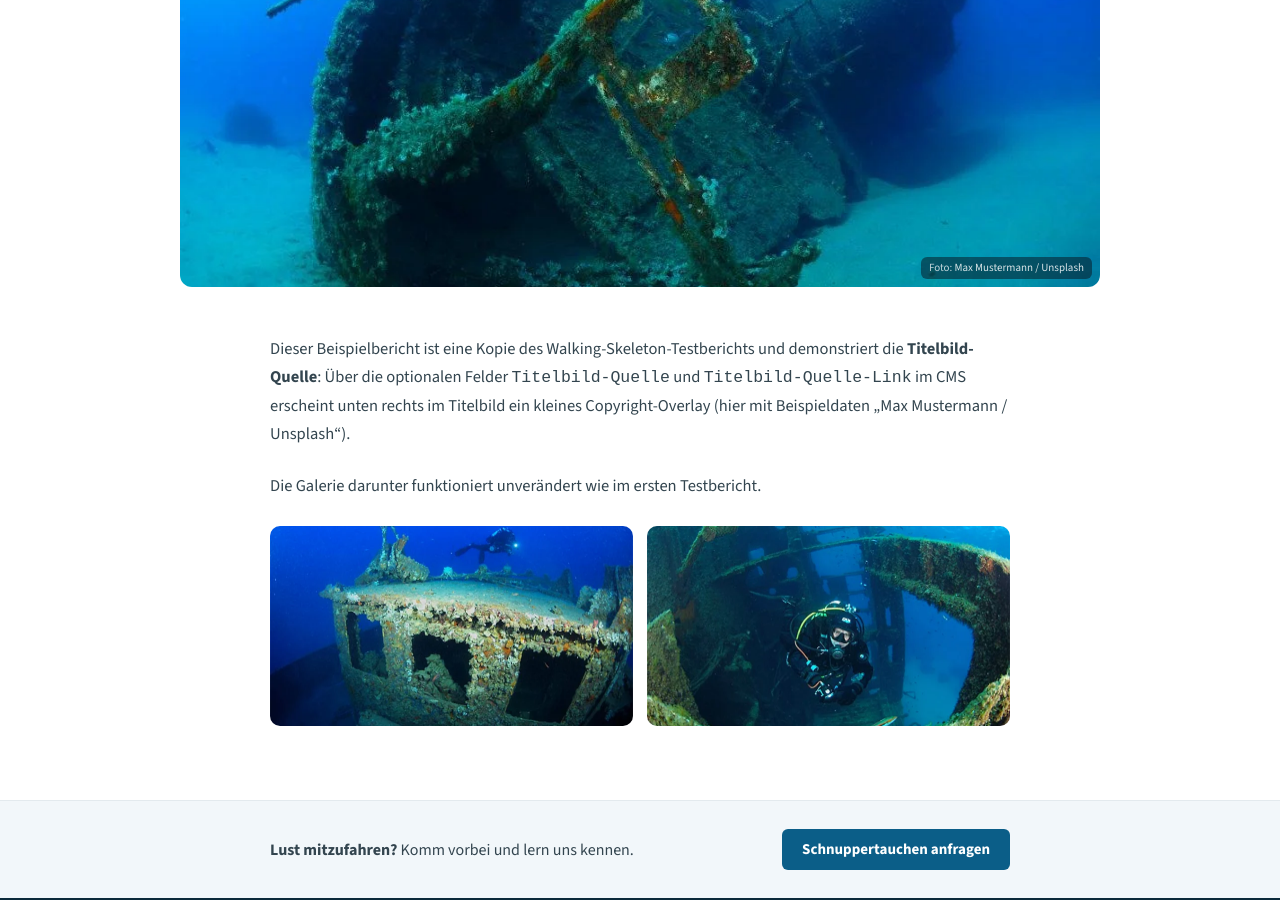
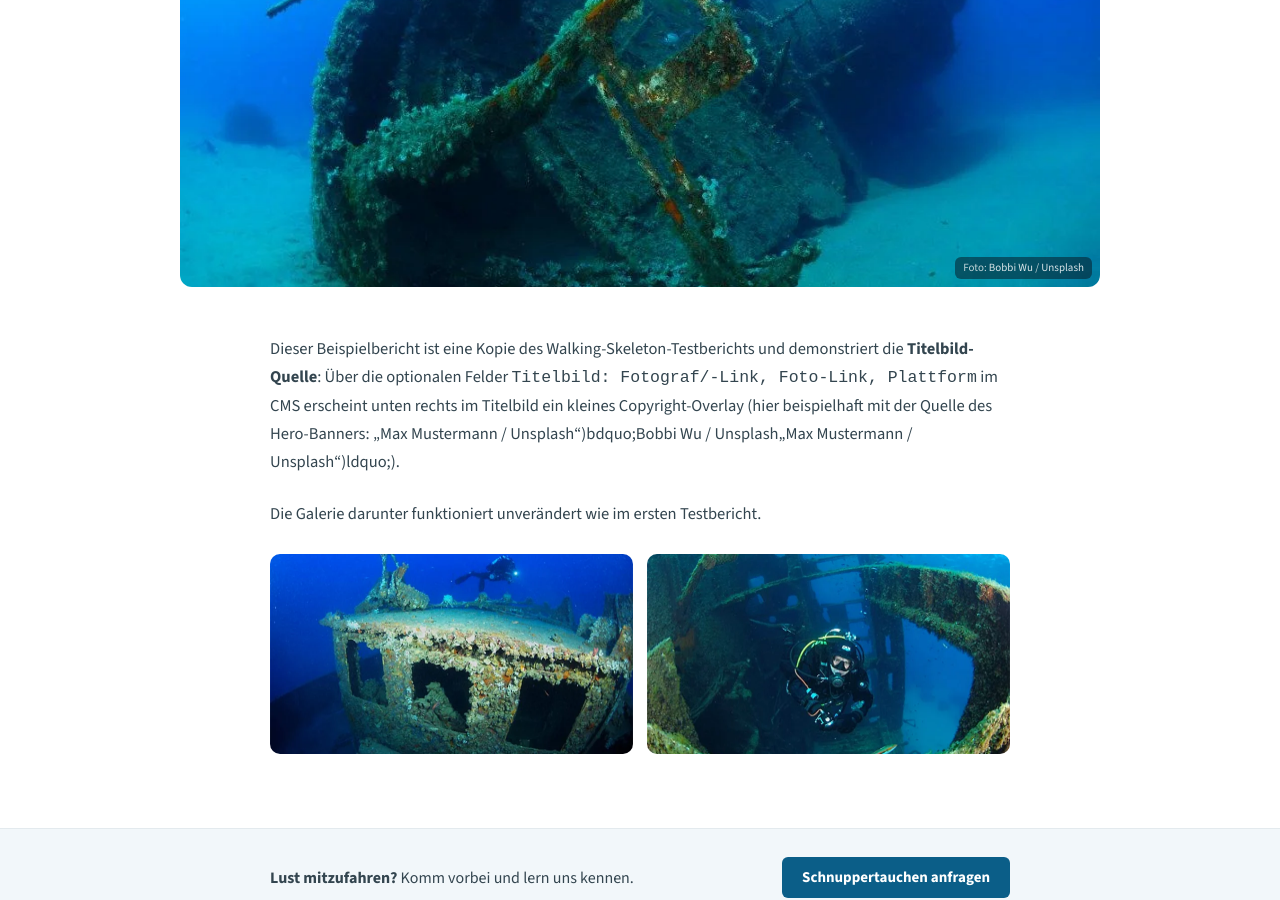
Before and after one commit to hollesse/sharkey-divers.de, a Jekyll site: the page built from _posts/2026-09-01-testbericht-mit-bildquelle.md, in a window 1280 px wide and 900 px high, scrolled down 530 px. Built offline with Jekyll 4.4.1, drawn with Linux system fonts in a browser that asks for light colours.

Commit message:
fix(design-system): Titelbild-Quelle strukturgleich zu Theme-Credits (Fotograf+Profil-Link, Plattform+Foto-Link) statt Freitext; Beispielpost nutzt Hero-Quelle Bobbi Wu [design-system-001]

```diff
--- a/_includes/bild-credit.html
+++ b/_includes/bild-credit.html
@@ -1,12 +1,14 @@
 <!-- Bildnachweis-Overlay (unten rechts im Bild). Parameter:
      author     — Name der Fotografin / des Fotografen
      author_url — Link zum Profil (z. B. Unsplash-Profil)
-     photo_url  — optional: Link zum Foto selbst (verlinkt das Wort "Unsplash")
+     photo_url  — optional: Link zum Foto selbst (verlinkt das Plattform-Wort)
+     source     — optional: Plattform-Name (Default: "Unsplash")
      Nutzung: {% raw %}{% include bild-credit.html author="…" author_url="…" photo_url="…" %}{% endraw %} -->
+{% assign quelle = include.source | default: "Unsplash" %}
 <span class="bild-credit">Foto:
   {%- if include.author_url %} <a href="{{ include.author_url }}" rel="noopener">{{ include.author }}</a>
   {%- else %} {{ include.author }}
   {%- endif %} /
-  {%- if include.photo_url %} <a href="{{ include.photo_url }}" rel="noopener">Unsplash</a>
-  {%- else %} Unsplash
+  {%- if include.photo_url %} <a href="{{ include.photo_url }}" rel="noopener">{{ quelle }}</a>
+  {%- else %} {{ quelle }}
   {%- endif %}</span>
--- a/_layouts/post.html
+++ b/_layouts/post.html
@@ -13,11 +13,8 @@
   <div class="bericht-article__hero">
     <div class="bericht-article__hero-media">
       <img src="{{ page.images[0] | relative_url }}" alt="" loading="lazy">
-      {% if page.bild_quelle %}
-      <span class="bild-credit">Foto:
-        {%- if page.bild_quelle_url %} <a href="{{ page.bild_quelle_url }}" rel="noopener">{{ page.bild_quelle }}</a>
-        {%- else %} {{ page.bild_quelle }}
-        {%- endif %}</span>
+      {% if page.bild_fotograf %}
+      {% include bild-credit.html author=page.bild_fotograf author_url=page.bild_fotograf_url photo_url=page.bild_foto_url source=page.bild_plattform %}
       {% endif %}
     </div>
   </div>
--- a/_posts/2026-09-01-testbericht-mit-bildquelle.md
+++ b/_posts/2026-09-01-testbericht-mit-bildquelle.md
@@ -6,14 +6,16 @@
   - /assets/uploads/2026-09-01-testbericht-mit-bildquelle/bericht-hero.webp
   - /assets/uploads/2026-09-01-testbericht-mit-bildquelle/bericht-bild-1.webp
   - /assets/uploads/2026-09-01-testbericht-mit-bildquelle/bericht-bild-2.webp
-bild_quelle: "Max Mustermann / Unsplash"
-bild_quelle_url: "https://unsplash.com"
+bild_fotograf: "Bobbi Wu"
+bild_fotograf_url: "https://unsplash.com/de/@bobbiwu?utm_source=unsplash&utm_medium=referral&utm_content=creditCopyText"
+bild_foto_url: "https://unsplash.com/de/fotos/person-die-unter-wasser-schwimmt-fotografie-3_h9trxhQmY?utm_source=unsplash&utm_medium=referral&utm_content=creditCopyText"
+bild_plattform: "Unsplash"
 ---
 
 Dieser Beispielbericht ist eine Kopie des Walking-Skeleton-Testberichts und
 demonstriert die **Titelbild-Quelle**: Über die optionalen Felder
-`Titelbild-Quelle` und `Titelbild-Quelle-Link` im CMS erscheint unten rechts
-im Titelbild ein kleines Copyright-Overlay (hier mit Beispieldaten
-&bdquo;Max Mustermann / Unsplash&ldquo;).
+`Titelbild: Fotograf/-Link, Foto-Link, Plattform` im CMS erscheint unten rechts
+im Titelbild ein kleines Copyright-Overlay (hier beispielhaft mit der Quelle des Hero-Banners:
+&bdquo;Max Mustermann / Unsplash&ldquo;)bdquo;Bobbi Wu / Unsplash&bdquo;Max Mustermann / Unsplash&ldquo;)ldquo;).
 
 Die Galerie darunter funktioniert unverändert wie im ersten Testbericht.
```
Also changed, not shown: admin/config.yml (+7 -4 lines).
